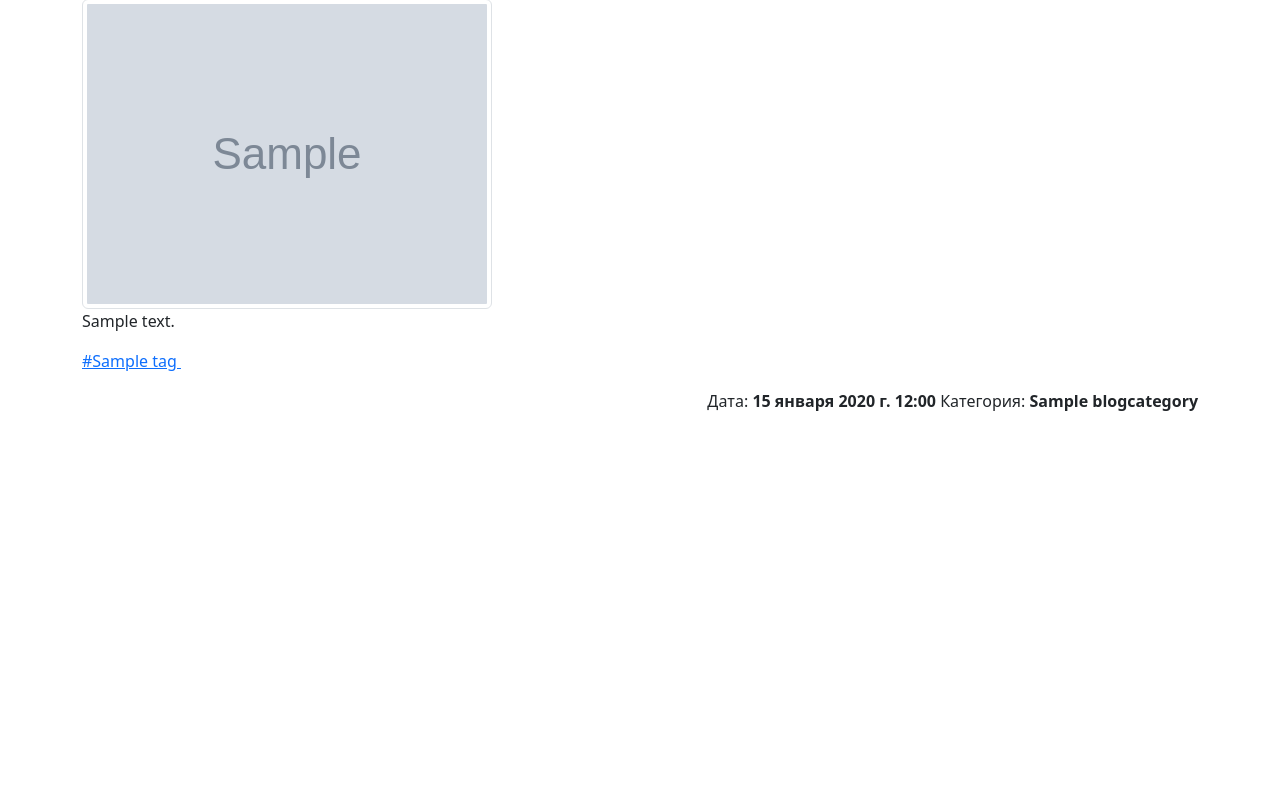
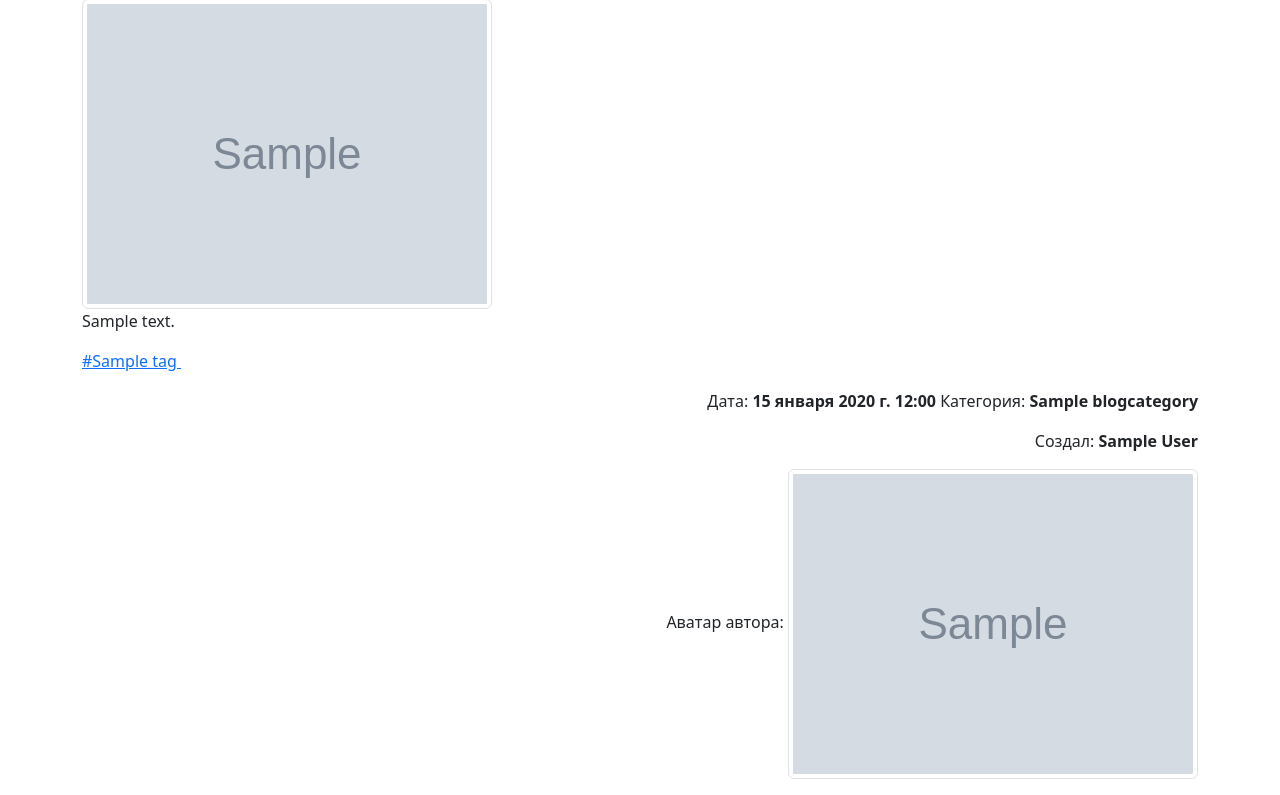
Before and after one commit to Markiz888/kobak_car, a Django app: page /blog/1/1/ in a window 1280 px wide. Shown: the part 745-1540 px from the top of the page. Before the commit the page ends 1156 px from the top, so only its background shows below. Run offline with Django 4.2, Linux system fonts and the light colour scheme; tables that the repository leaves empty hold one stand-in row (values such as "Sample post"); grey boxes marked "Sample" are stand-in pictures; parts of the project's set-up code (start-up, migrations or seed data) failed here and were passed over.

Commit message:
homework 27 12

```diff
--- a/apps/blog/admin.py
+++ b/apps/blog/admin.py
@@ -29,7 +29,7 @@ class BlogCategoryAdmin(admin.ModelAdmin):
 
 @admin.register(Article)
 class ArticleAdmin(admin.ModelAdmin):
-    list_display = ['id', 'title', 'category_link', 'publish_date', 'created_at', 'tags_link']
+    list_display = ['id', 'title', 'category_link', 'publish_date', 'created_at', 'tags_link', 'user']
     list_display_links = ['id', 'title']
     list_filter = ['category', 'tags']
 
--- a/apps/blog/models.py
+++ b/apps/blog/models.py
@@ -3,7 +3,7 @@ from imagekit.models import ProcessedImageField, ImageSpecField
 from pilkit.processors import ResizeToFill
 from django.utils.safestring import mark_safe
 from config.settings import MEDIA_ROOT
-
+from apps.user.models import User
 
 # Create your models here.
 class BlogCategory(models.Model):
@@ -67,6 +67,7 @@ class Article(models.Model):
     publish_date = models.DateTimeField(verbose_name="Дата публикации")
     updated_at = models.DateTimeField(verbose_name="Дата изменения", auto_now=True)
     created_at = models.DateTimeField(verbose_name="Дата создания", auto_now_add=True)
+    user = models.ForeignKey(User, on_delete=models.PROTECT, null=True)
 
     def __str__(self):
         return self.title
--- a/templates/blog/article_view.html
+++ b/templates/blog/article_view.html
@@ -19,4 +19,13 @@
     Дата: <b>{{ article.publish_date }}</b>
     Категория: <b>{{ category.name }}</b>
 </p>
+    <p style="text-align: right">
+    {% if article.user.first_name %}
+            Создал: <b>{{ article.user.first_name }} {{ article.user.last_name }}</b>
+    {% endif %}
+    </p>
+    <p style="text-align: right">
+    {% if article.user %}
+        Аватар автора: <img class="img-thumbnail" src="{{ article.user.image_thumbnail.url }}" alt="">
+    {% endif %}
 {% endblock %}
```
